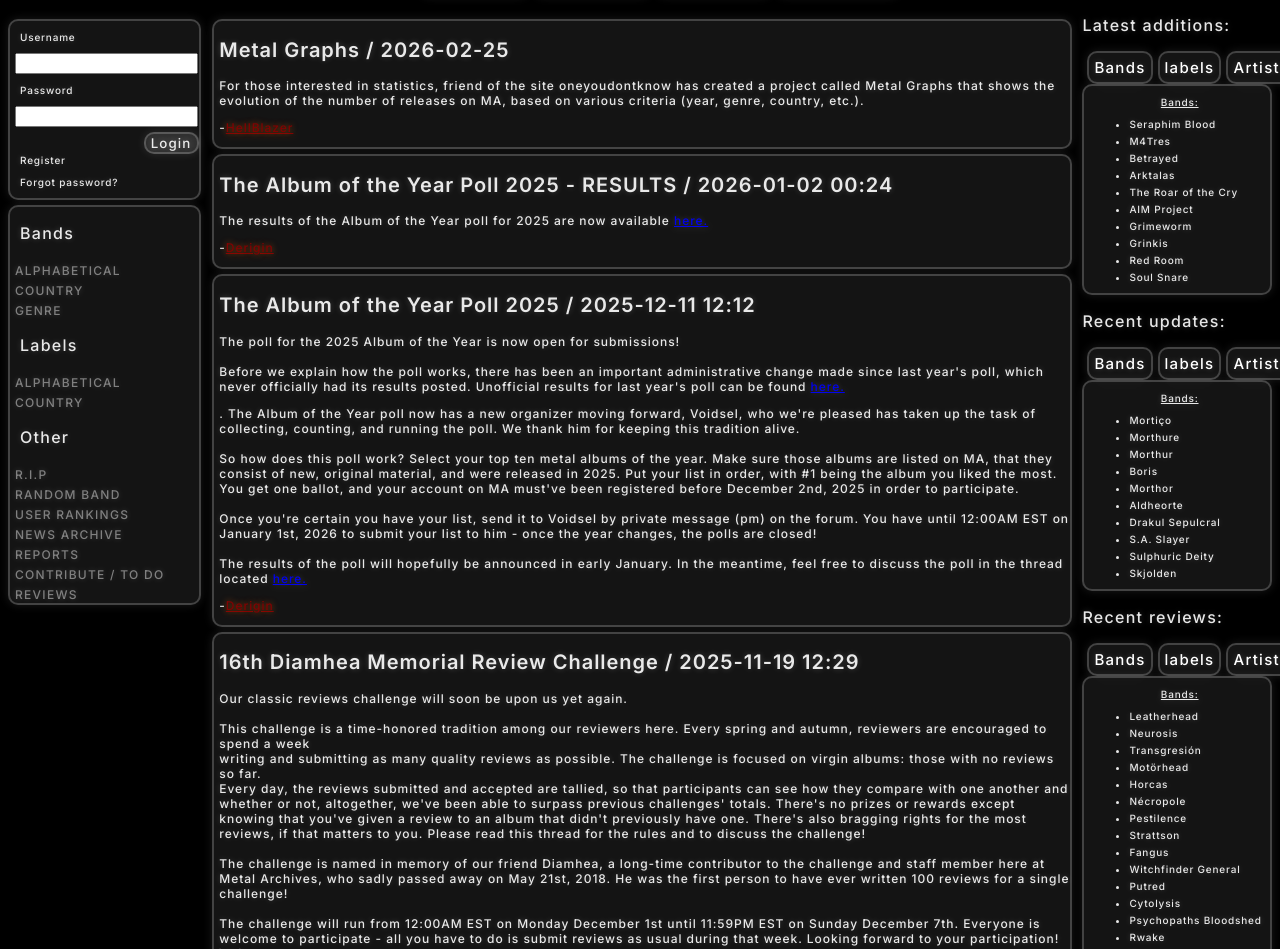
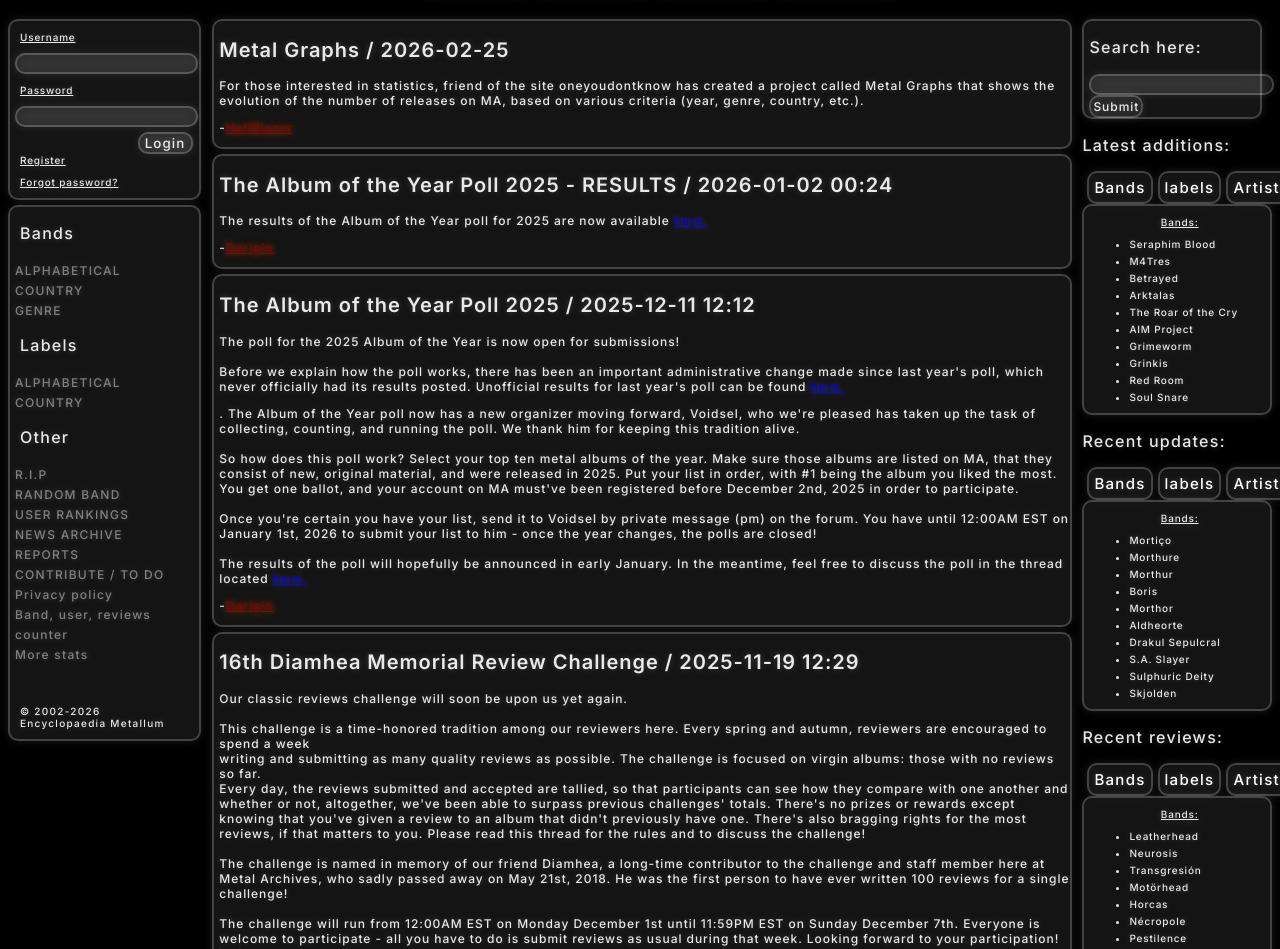
Before and after one commit to OliverJohanssonWebb/metal-archivesNEW, a website: page index.html in a window 1280 px wide. Shown: the part 261-1210 px from the top of the page. Drawn offline with Linux system fonts and the light colour scheme.

Commit message:
Working site

```diff
--- a/index.html
+++ b/index.html
@@ -52,7 +52,10 @@
             <li><a href="index.html">NEWS ARCHIVE</a></li>
             <li><a href="index.html">REPORTS</a></li>
             <li><a href="index.html">CONTRIBUTE / TO DO</a></li>
-            <li><a href="index.html">REVIEWS</a></li>
+            <li><a href="index.html">Privacy policy</a></li>
+            <li><a href="index.html">Band, user, reviews counter</a></li>
+            <li><a href="index.html">More stats</a></li>
+            <p class="other-other">© 2002-2026<br>Encyclopaedia Metallum</p>
         </div>
       </div>
       <div class="main-content">
@@ -91,6 +94,11 @@
         </div>
     </div>
     <div class="right-content">
+        <div class="search-field">
+            <p>Search here:</p>
+            <input type="text">
+            <btn class="submit-button">Submit</btn>
+        </div>
         <div class="new-section">
             <p>Latest additions:</p>
         <div class="new-headers">
--- a/src/left-content.scss
+++ b/src/left-content.scss
@@ -14,16 +14,19 @@
 
         p {
             padding-left: 5px;
+            text-decoration: underline;
         }
 
         input {
             width: 95%;
+            @include glass-border;
         }
 
         .login-button {
             display: flex;
             justify-content: flex-end;
             padding-top: 5px;
+            padding-right: 6px;
 
             button {
                 @include glass-border;
@@ -37,6 +40,7 @@
     display: block;
     @include glass-text;
     padding-bottom: 10px;
+    text-decoration: underline;
 
 }
 
@@ -51,6 +55,13 @@
         padding-left: 5px;
     }
 
+    .other-other {
+        display: flex;
+        align-items: center;
+        font-size: 10px;
+        padding-top: 2rem;
+    }
+
     a {
         font-size: 12px;
         text-decoration: none;
--- a/src/right-content.scss
+++ b/src/right-content.scss
@@ -3,6 +3,29 @@
 .right-content {
     width: 15%;
 
+    .search-field {
+        display: column;
+        justify-content: center;
+        align-items: center;
+        height: 6rem;
+        @include margin;
+        margin-left: 0;
+        @include glass-text;
+        @include glass-border;
+
+        input {
+            @include glass-border;
+        }
+
+        .submit-button {
+            @include glass-border;
+            @include glass-text;
+            height: 6rem;
+            font-size: 12px;
+            padding: 2px;
+        }
+
+    }
 
     .new-section, .update-section, .review-section {
         @include glass-text;
```
Also changed, not shown: README.md, dist/left-content.css, dist/right-content.css, dist/styles.css.
